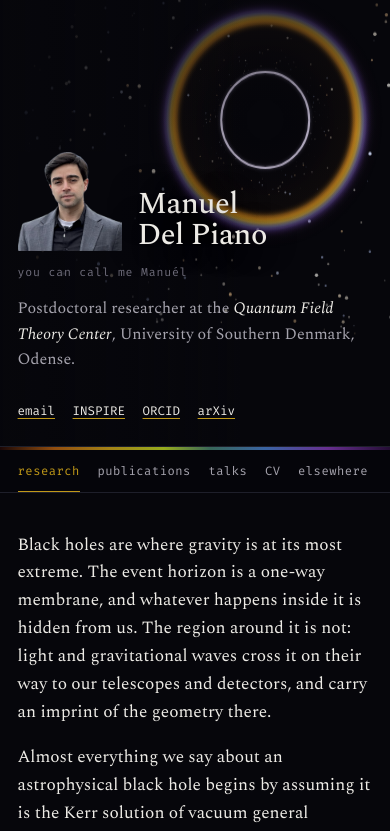
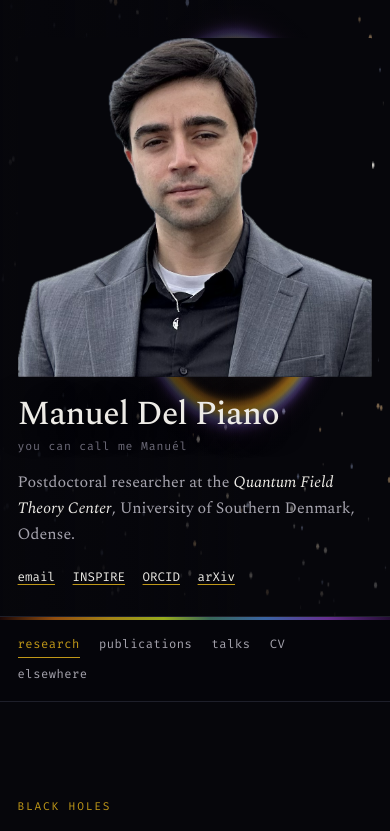
Before and after one commit to mdelpiano/mdelpiano.github.io, a plain HTML site: page index.html in a window 390 px wide. Shown: the top 831 px of the page. Drawn offline with nearby package versions, Linux system fonts and the light colour scheme.

Commit message:
Refactor styles and add research/publication sections
Updated styles for portrait images and adjusted media queries for better responsiveness. Added new sections and content regarding research and publications.

```diff
--- a/index.html
+++ b/index.html
@@ -128,8 +128,7 @@ a:focus-visible { outline: 2px solid var(--ring); outline-offset: 3px; border-ra
 }
 
 .portrait, .portrait-fallback {
-  width: var(--photo-w);
-  max-width: 100%;
+  width: auto;
   height: auto;                 /* keep the photo's own aspect ratio, no cropping */
   border-radius: 1px;
   display: block;
@@ -315,35 +314,12 @@ footer a { color: var(--ink-2); }
 /* ---------- narrow ---------- */
 
 @media (max-width: 40rem) {
-  :root { --photo-w: 6.5rem; }
-  body { font-size: 16px; }
   .wrap { padding-inline: 1.1rem; }
-  .hero { min-height: 0; }
-  /* photo beside the name, as a small portrait, instead of a full-width block */
-  .hero-inner {
-    grid-template-columns: var(--photo-w) 1fr;
-    gap: .5rem 1rem;
-    padding: 9.5rem 1.1rem 1.6rem;          /* room above for the black hole */
-    align-items: end;
-  }
-  .hero-inner > div:last-child { display: contents; }
-  h1 { grid-column: 2; align-self: end; font-size: 1.9rem; margin: 0; }
-  .pronounce, .role, .links { grid-column: 1 / -1; }
-  .pronounce { margin: .2rem 0 .4rem; }
-  .portrait-slot, .hero-inner > div:first-child { grid-row: 1; }
-  /* tabs: one row, swipe sideways if they do not fit; bigger tap targets */
-  .nav-inner {
-    padding: 0 1.1rem;
-    flex-wrap: nowrap; overflow-x: auto; gap: 1.1rem;
-    scrollbar-width: none; -webkit-overflow-scrolling: touch;
-  }
-  .nav-inner::-webkit-scrollbar { display: none; }
-  nav.jump a { padding: .75rem 0 .6rem; white-space: nowrap; }
-  section { padding-top: 2.4rem; }
-  h2 { font-size: 1.3rem; }
+  .nav-inner { padding-inline: 1.1rem; }
+  .hero { min-height: 22rem; }
+  .hero-inner { grid-template-columns: 1fr; gap: 1.2rem; padding: 2.4rem 1.1rem 1.8rem; }
+  :root { --photo-w: 7rem; }
   .entries li { grid-template-columns: 1fr; gap: .1rem; }
-  .fig-spectrum { justify-content: center; }
-  figcaption { max-width: none; }
 }
 
 @media (prefers-reduced-motion: reduce) {
@@ -393,11 +369,12 @@ footer a { color: var(--ink-2); }
 
   <!-- ============ RESEARCH (default tab) ============ -->
   <section id="research" role="tabpanel">
+    <p class="label" style="margin-top:2.6rem">Black holes</p>
+
     <p class="lede">Black holes are where gravity is at its most extreme. The event horizon is a one-way membrane, and whatever happens inside it is hidden from us. The region around it is not: light and gravitational waves cross it on their way to our telescopes and detectors, and carry an imprint of the geometry there.</p>
     <p class="lede">Almost everything we say about an astrophysical black hole begins by assuming it is the Kerr solution of vacuum general relativity. We assume it because it is the solution we know how to compute with, not because it has been tested where it would matter most, in the strong field just outside the horizon.</p>
     <p class="lede">I build descriptions that do not assume it, and carry them far enough out to be compared with a measurement.</p>
 
-    <p class="label" style="margin-top:2.6rem">Research</p>
     <h2>Deformed geometries, and what they predict</h2>
 
     <p>A recurring idea in the search for quantum gravity is that new physics must appear at or near the Planck scale. String theory, loop quantum gravity and asymptotic safety are among the approaches built on it. Many of them, together with a range of phenomenological models, predict black hole geometries that deviate from the classical solutions in ways that reflect the underlying quantum structure.</p>
@@ -442,7 +419,14 @@ footer a { color: var(--ink-2); }
     <p>More recently I have been moving the programme out of the static case. With Marco de Cesare and Carlos Herdeiro I solved the Einstein equations to quadratic order for the backreaction of a decaying massive scalar cloud on a Schwarzschild black hole, keeping the exponential decay of the state rather than treating the cloud as stationary, so that the horizon evolves under the field equations rather than by assumption.</p>
 
     <p>The next questions I want to answer are whether the near-horizon consistency conditions have anything to say about the <em>stability</em> of the quasi-normal spectrum, and what all of this looks like once the geometry is allowed to rotate.</p>
-  </section>
+
+    <p class="label" style="margin-top:2.6rem">Quantum field theory</p>
+    <h2>Beyond black holes</h2>
+
+    <p>Not everything I work on has a horizon in it. With Borut Bajc and Francesco Sannino I studied a grand unified theory that stays finite in the ultraviolet once supersymmetry is broken, asking how far the good high-energy behaviour of a supersymmetric theory can survive the breaking that any realistic model needs.</p>
+
+    <p>More recently I have been working on semiclassical methods for strongly coupled gauge theories. The idea is that the scaling dimension of an operator built from many fields, such as a high power of the Yang–Mills field strength, can be computed from a classical solution on the cylinder ℝ × S³ and its quantisation, in a regime where ordinary perturbation theory is of little use. Extending this approach to pure Yang–Mills is work in progress, and it is a useful change of perspective: the same questions of consistency and control that matter near a horizon turn up here in a very different form.</p>
+</section>
 
   <!-- ============ PUBLICATIONS ============ -->
   <section id="publications" role="tabpanel">
@@ -575,6 +559,16 @@ footer a { color: var(--ink-2); }
         Rendered in Blender for the workshop poster. The bright inner circle is the photon ring; everything outside is the strong field of the hole, which is bending the light from accretion disk (colored as the <a href="https://norse-mythology.org/cosmology/bifrost/" target="_blank" rel="noopener">Bifröst</a>, the god's bridge in Norse mythology</a>) and from the background image taken from <a href="https://esahubble.org/images/heic0406a/" target="_blank" rel="noopener">NASA</a>. The moving field at the top of this page is the same picture computed live, with the deflection evaluated for each star rather than ray-traced.
       </figcaption>
     </figure>
+
+    <div class="fact">
+        <h3>Kitchen</h3>
+        <p>My Neapolitan origins do not lie: I make a very good pizza, a proper pasta al forno, and more desserts than is reasonable. You can ask my friends' feedback on my cooking! ;-P</p>
+      </div>
+
+      <div class="fact">
+        <h3>Ballroom</h3>
+        <p>I am part of the ballroom community and walk balls in Old Way and Executive Realness. Old Way is vogue at its most geometric, all lines, symmetry and precision, which may not be a coincidence. Ballroom was built by Black and Latinx LGBTQ+ communities in New York, and I am grateful to be welcomed into it.</p>
+      </div>
   </section>
 
   <!-- ============ CV ============ -->
@@ -587,7 +581,7 @@ footer a { color: var(--ink-2); }
       <li><span class="when">2021 — 25</span><span class="what">Naples, Italy <small>PhD at the Scuola Superiore Meridionale and INFN Napoli, awarded with honours in December 2025.</small></span></li>
       <li><span class="when">2019 — 21</span><span class="what">Naples, Italy <small>MSc in Theoretical Physics at the Università degli Studi di Napoli Federico II, 110/110 cum laude. The master's thesis was on the swampland programme — <em>Charting Swampland with Black Hole Physics</em> — which is how I arrived at horizons from the string theory side.</small></span></li>
       <li><span class="when">2016 — 19</span><span class="what">Naples, Italy <small>BSc in Physics at the Università degli Studi di Napoli Federico II, 110/110 cum laude. The bachelor's thesis was on experiments for testing Einstein's Equivalence Principle at atomic scales using space-based missions.</small></span></li>
-      <li><span class="when">2013 — 16</span><span class="what">Naples, Italy <small>High school studies at the Military School "Nunziatella" in Naples, where I developed strong disciplinary skills and a passion for science.</small></span></li>
+      <li><span class="when">2013 — 16</span><span class="what">Naples, Italy <small>High school studies at the Military School "Nunziatella", where I developed strong disciplinary skills and a passion for science.</small></span></li>
     </ul>
 
     <p class="also">Full CV as <a href="files/cv.pdf" target="_blank" rel="noopener">PDF</a> · talks and publications have their own tabs above.</p>
@@ -702,11 +696,9 @@ footer a { color: var(--ink-2); }
     cv.height = Math.round(H * DPR);
     ctx.setTransform(DPR, 0, 0, DPR, 0, 0);
     // keep the lens clear of the name: right of centre on wide screens
-    if (W > 680) {
-      cx = W * 0.72; cy = H * 0.37; thetaE = Math.min(W, H) * 0.30;
-    } else {                                   // phones: upper right, above the name
-      cx = W * 0.68; cy = Math.min(H * 0.30, 110); thetaE = Math.min(W * 0.24, 95);
-    }
+    cx = W * (W > 680 ? 0.72 : 0.60);
+    cy = H * 0.37;
+    thetaE = Math.min(W, H) * 0.30;
     seedStars();
     buildRings();
   }
```
